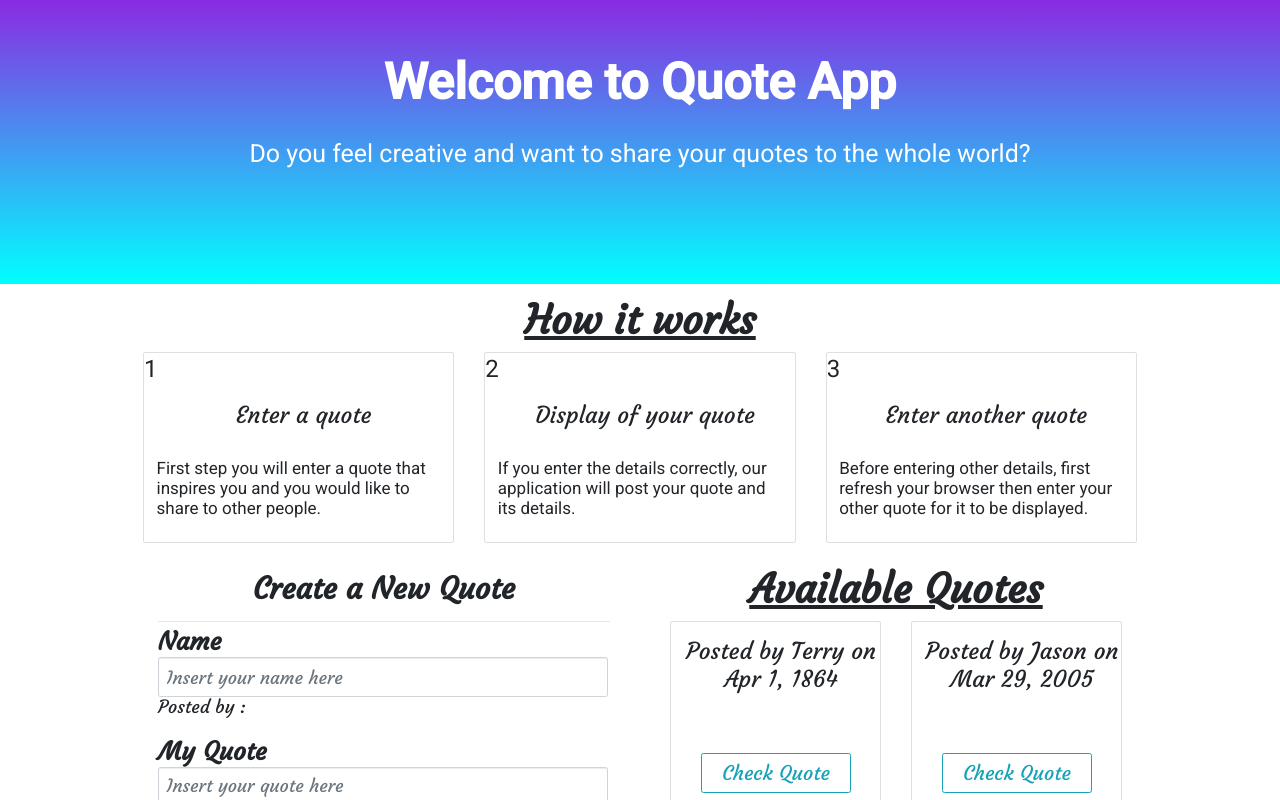
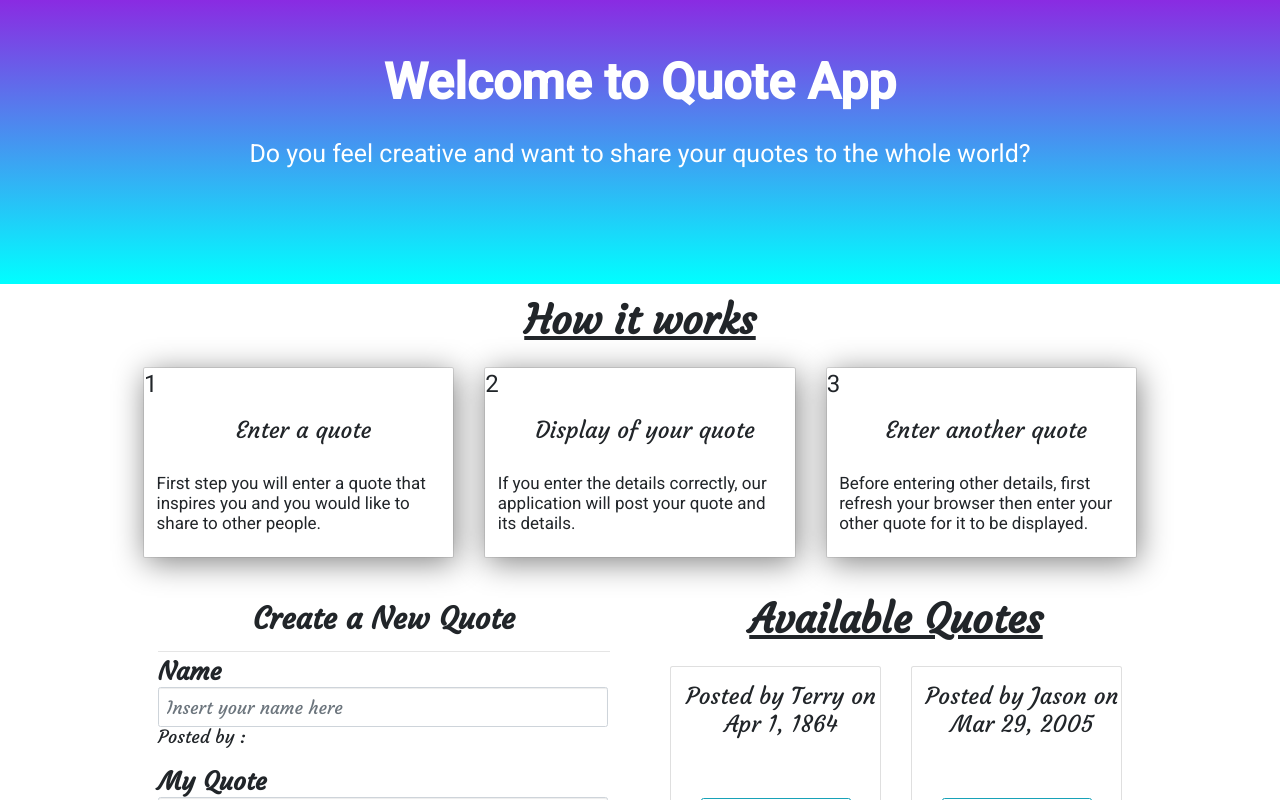
Before and after one commit to TERRYYYY/Quotes, an Angular app: page / in a window 1280 px wide. Shown: the top 800 px of the page. Built offline with nearby package versions, Linux system fonts and the light colour scheme.

Commit message:
adding box shadow on the card

```diff
--- a/src/app/quote/quote.component.css
+++ b/src/app/quote/quote.component.css
@@ -4,13 +4,13 @@ body{
     background-color: black;
     font-family: 'Courgette';
 }
-/* .card{
+.card{
     margin-bottom: 15px;
     margin-top: 15px;
-} */
-/* .instructions{
+}
+.instructions{
      box-shadow: 2px 5px 30px grey;
-} */
+}
 
 .postedby{
     width: 200px;
```
